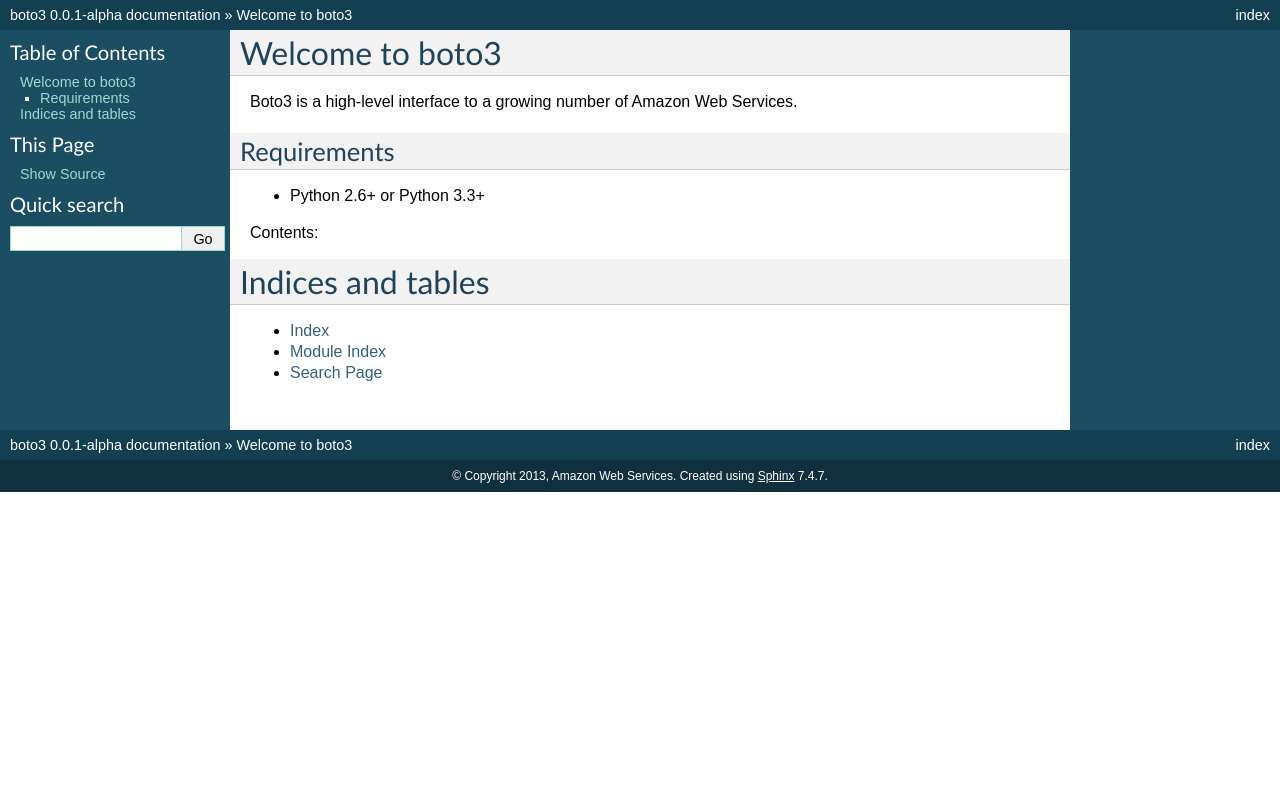
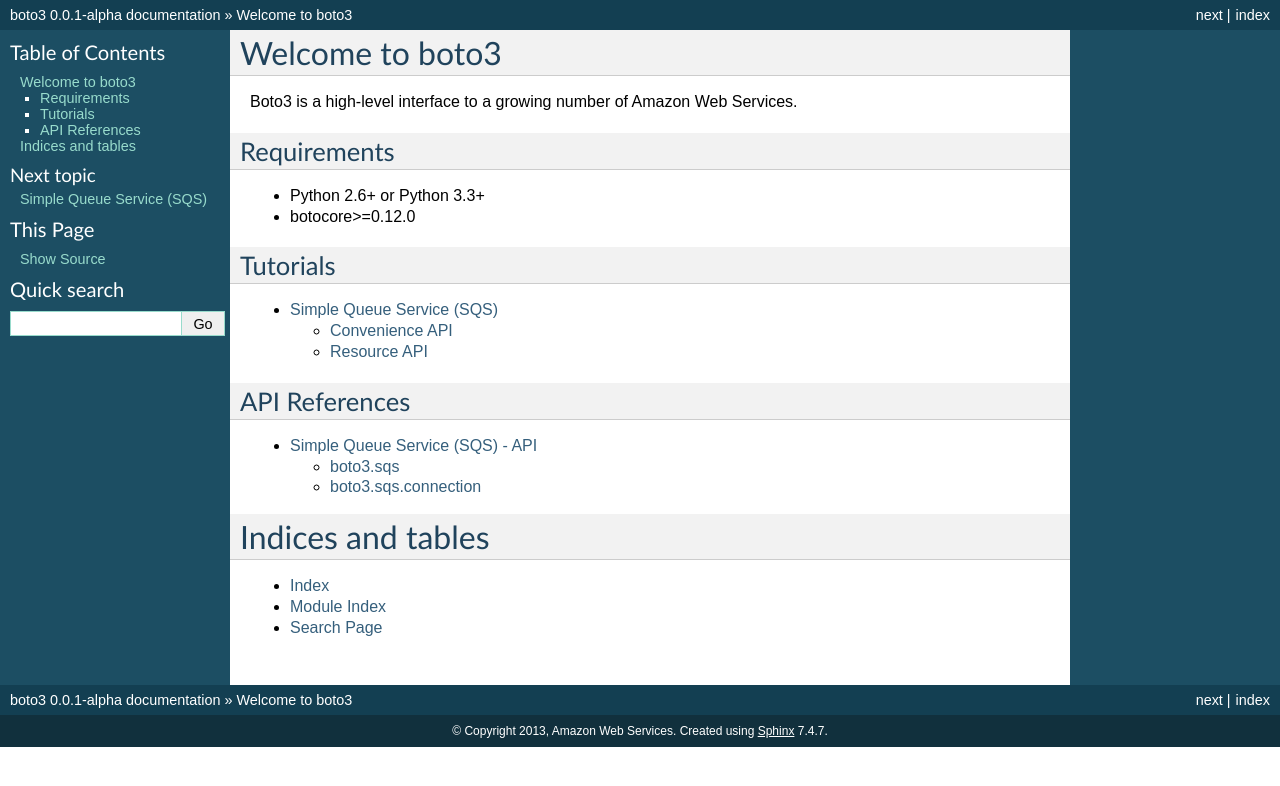
Before and after one commit to boto/boto3-legacy, a Sphinx documentation site: the page built from docs/source/index.rst, in a window 1280 px wide. Shown: the top 786 px of the page. Built offline with Sphinx 7.4.7, drawn with Linux system fonts in a browser that asks for light colours.

Commit message:
Some initial doc bits for SQS. Even with the metaclasses, Sphinx still works!

```diff
--- a/docs/source/index.rst
+++ b/docs/source/index.rst
@@ -4,7 +4,7 @@
    contain the root `toctree` directive.
 
 Welcome to boto3
-===================
+================
 
 Boto3 is a high-level interface to a growing number of Amazon Web
 Services.
@@ -14,13 +14,24 @@
 ------------
 
 * Python 2.6+ or Python 3.3+
+* botocore>=0.12.0
 
 
-Contents:
+Tutorials
+---------
 
 .. toctree::
    :maxdepth: 2
 
+   tutorial/sqs
+
+API References
+--------------
+
+.. toctree::
+   :maxdepth: 2
+
+   reference/sqs
 
 
 
--- /dev/null
+++ b/docs/source/reference/sqs.rst
@@ -0,0 +1,19 @@
+.. ref-sqs
+
+================================
+Simple Queue Service (SQS) - API
+================================
+
+boto3.sqs
+---------
+
+.. automodule:: boto3.sqs
+   :members:
+   :undoc-members:
+
+boto3.sqs.connection
+--------------------
+
+.. automodule:: boto3.sqs.connection
+   :members:
+   :undoc-members:
--- /dev/null
+++ b/docs/source/tutorial/sqs.rst
@@ -0,0 +1,50 @@
+==========================
+Simple Queue Service (SQS)
+==========================
+
+
+Convenience API
+===============
+
+Sample::
+
+    from boto3.sqs import Queue, Message
+
+    # Familiar-looking Python.
+    queue = Queue(name='my_test_queue').create()
+    # Stored an instance variable.
+    print(queue.name)
+    # Received from the service.
+    print(queue.queue_url)
+
+    for i in range(5):
+        message = Message(body='This is message {0}.'.format(i))
+        queue.add(message)
+
+        # An alternate relations version might look like:
+        queue.messages.create(body='This is message {0}.'.format(i))
+
+    while queue.count():
+        message = queue.get()
+        print(message.body)
+
+    # An alternate relations version might look like:
+    for message in queue.messages.all():
+        print(message.body)
+
+
+Resource API
+============
+
+Sample::
+
+    from boto3.sqs.resources import SQSQueue, SQSMessage
+
+    queue = SQSQueue.create(name='my_test_queue')
+    msg = SQSMessage(
+        body='This is an example message.'
+    )
+    queue.send_message(msg)
+
+    read = queue.receive_message()
+    print(read.body)
```
